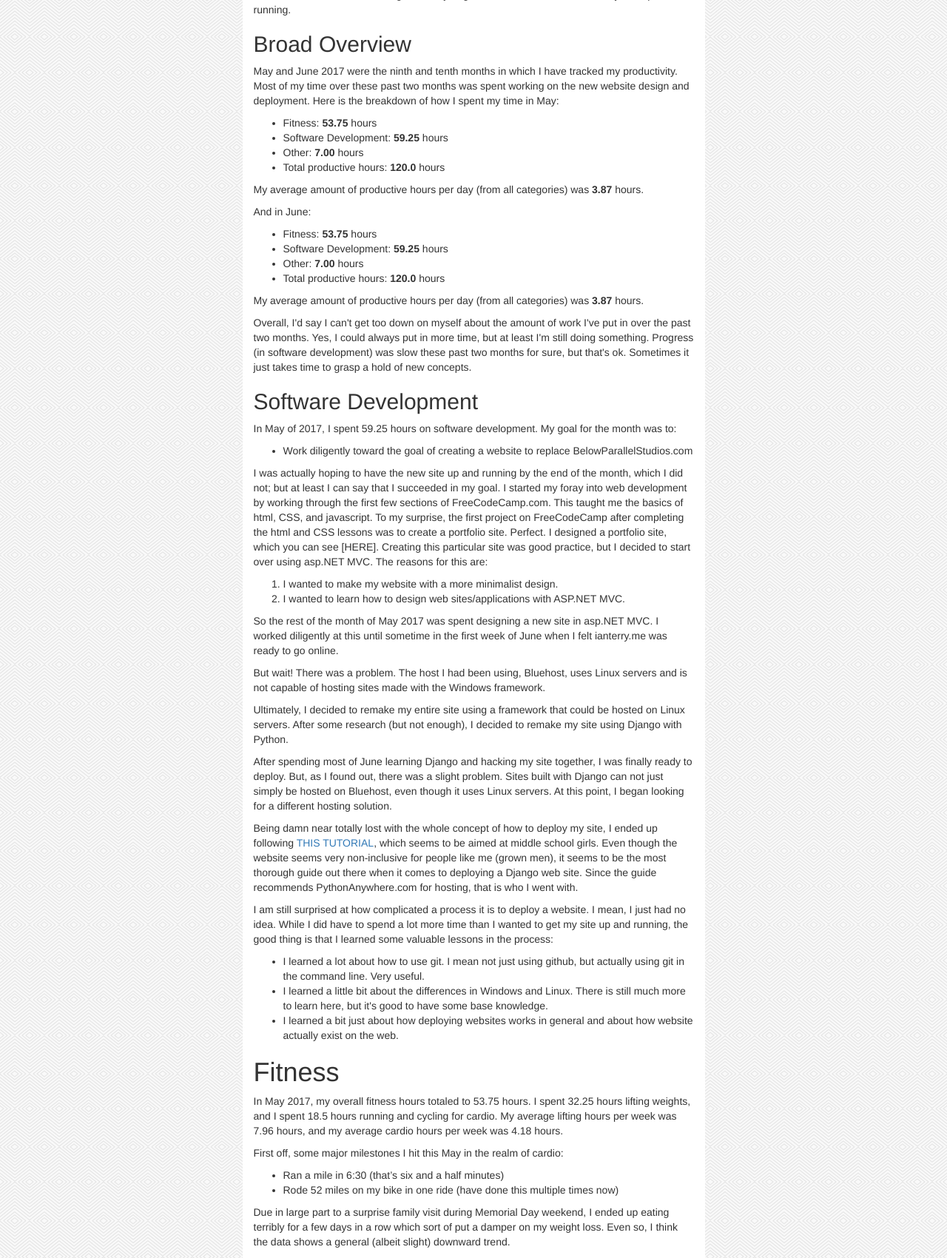
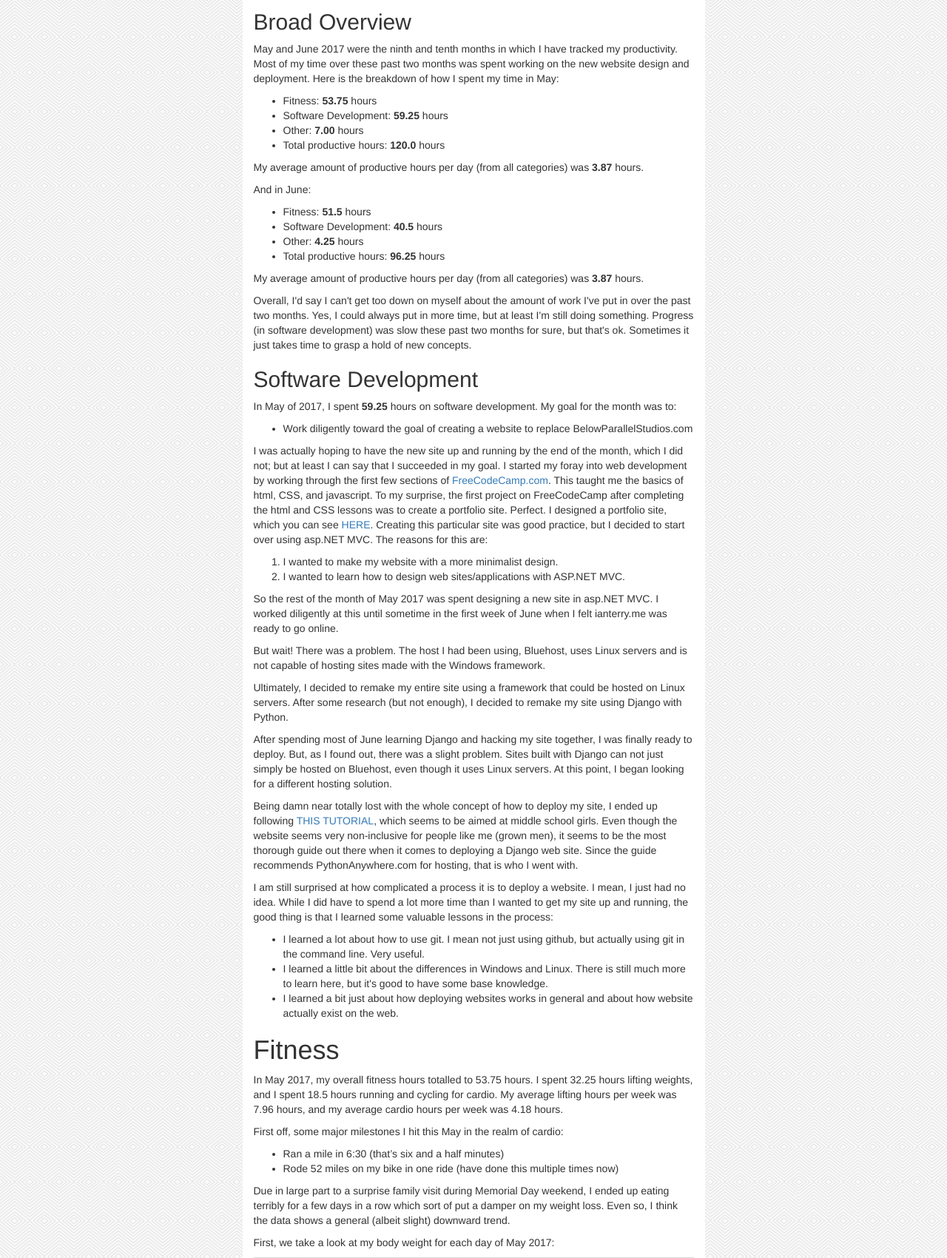
Before and after one commit to I4N-T/site-2, a Django app: page /posts/MayJune2017/ in a window 1280 px wide. Shown: the part 803-2503 px from the top of the page at 74% size. Run offline with Django 3.2, Linux system fonts and the light colour scheme; some libraries are stand-ins or nearby versions.

Commit message:
updated MayJune2017.html and uploaded MayJune2017.png. Updated blog listing to include new entry

```diff
--- a/personal/templates/personal/blog.html
+++ b/personal/templates/personal/blog.html
@@ -12,7 +12,7 @@
             <h1 class="text-center" style="margin-top: -15px;">Blog Posts</h1>
 
 			{% load static %}
-            <!--<a href="@Url.Action("Posts", "Blog", new { id = "May2017" })"><img class="img-responsive banner-img" src="{% static 'personal/Sept2016.png' %}" alt="May 2017 Productivity Report" /></a>-->
+            <a href="{% url 'posts' 'MayJune2017' %}"><img class="img-responsive banner-img" src="{% static '/MayJune2017.png' %}" alt="May/June 2017 Productivity Report" /></a>
             <a href="{% url 'posts' 'April2017' %}"><img class="img-responsive banner-img" src="{% static '/April2017.png' %}" alt="April 2017 Productivity Report" /></a>
             <a href="{% url 'posts' 'March2017' %}"><img class="img-responsive banner-img" src="{% static '/March2017.png' %}" alt="March 2017 Productivity Report" /></a>
             <a href="{% url 'posts' 'SixMonthReport' %}"><img class="img-responsive banner-img" src="{% static '/6Month_sept17_feb17/banner.png' %}" alt="Six Month Productivity Report" /></a>
--- a/personal/templates/personal/posts/MayJune2017.html
+++ b/personal/templates/personal/posts/MayJune2017.html
@@ -25,24 +25,24 @@
 
 			<p>And in June:</p>
 			<ul> <!--TO DO -->
-                <li>Fitness: <strong>53.75</strong> hours</li>
-                <li>Software Development: <strong>59.25</strong> hours</li>
-                <li>Other: <strong>7.00</strong> hours</li>
-                <li>Total productive hours: <strong>120.0</strong> hours</li>
+                <li>Fitness: <strong>51.5</strong> hours</li>
+                <li>Software Development: <strong>40.5</strong> hours</li>
+                <li>Other: <strong>4.25</strong> hours</li>
+                <li>Total productive hours: <strong>96.25</strong> hours</li>
             </ul>
             <p>My average amount of productive hours per day (from all categories) was <strong>3.87</strong> hours.</p><!--TO DO -->
 
             <p>Overall, I'd say I can't get too down on myself about the amount of work I've put in over the past two months. Yes, I could always put in more time, but at least I'm still doing something.
 			Progress (in software development) was slow these past two months for sure, but that's ok. Sometimes it just takes time to grasp a hold of new concepts. </p>
             <h2>Software Development</h2>
-            <p>In May of 2017, I spent 59.25 hours on software development. My goal for the month was to:</p>
+            <p>In May of 2017, I spent <strong>59.25</strong> hours on software development. My goal for the month was to:</p>
 			<ul>
 			<li>Work diligently toward the goal of creating a website to replace BelowParallelStudios.com</li>
 			</ul>
 			<p>I was actually hoping to have the new site up and running by the end of the month, which I did not; but at least I can say that I succeeded in my goal.
-			I started my foray into web development by working through the first few sections of FreeCodeCamp.com. This taught me the basics of html, CSS, and javascript.
+			I started my foray into web development by working through the first few sections of <a href="https://www.freecodecamp.org/">FreeCodeCamp.com</a>. This taught me the basics of html, CSS, and javascript.
 			To my surprise, the first project on FreeCodeCamp after completing the html and CSS lessons was to create a portfolio site. Perfect. I designed a portfolio site,
-			which you can see [HERE]. Creating this particular site was good practice, but I decided to start over using asp.NET MVC. The reasons for this are:</p>
+			which you can see <a href="https://codepen.io/BelowParallelStudios/pen/qmxrBj">HERE</a>. Creating this particular site was good practice, but I decided to start over using asp.NET MVC. The reasons for this are:</p>
 			<ol>
 			<li>I wanted to make my website with a more minimalist design.</li>
 			<li>I wanted to learn how to design web sites/applications with ASP.NET MVC.</li>
@@ -67,7 +67,7 @@
 
 <!--TO DO update hours-->
             <h1>Fitness</h1>
-            <p>In May 2017, my overall fitness hours totaled to 53.75 hours. I spent 32.25 hours lifting weights, and I spent 18.5 hours running and cycling for cardio.
+            <p>In May 2017, my overall fitness hours totalled to 53.75 hours. I spent 32.25 hours lifting weights, and I spent 18.5 hours running and cycling for cardio.
 			My average lifting hours per week was 7.96 hours, and my average cardio hours per week was 4.18 hours.</p>
 			<p>First off, some major milestones I hit this May in the realm of cardio:</p>
 			<ul>
@@ -83,6 +83,9 @@
             <p>Next, let’s take a look at my average weight for each week of the month:</p>
 
             <img class="img-responsive banner-img" src="{% static '/charts_and_graphs/May2017_bodyweight_weekly.png' %}" alt="May Body Weight Weekly" />
+
+			<p>In June 2017, my overall fitness hours totalled to 51.5 hours. I spent 30.5 hours lifting weights, and I spent 21.0 hours running and cycling for cardio.
+			My average lifting hours per week was 7.12 hours, and my average cardio hours per week was 4.90 hours.</p>
 
 			<p>Yet again, in June 2017, I made excuses to eat terribly at certain times. This time, my excuses were based on my girlfriend returning from a very long trip
 			overseas. To be clear, I don't feel very guilty about eating out too much on special occasions. While it does slow my weightloss progress, I'm still destined
@@ -116,7 +119,7 @@ can't be too hard on myself. Also, keep in mind that even 200 lbs is not overwei
 			 5/3/1 at least through the next month or two.</p>
 
             <h2>Other</h2>
-            <p>In May, I spent <strong>7.00</strong> hours doing other productive stuff. In June, I spent <strong>?.??</strong> hours doing other productive stuff.</p>
+            <p>In May, I spent <strong>7.00</strong> hours doing other productive stuff. In June, I spent <strong>4.25</strong> hours doing other productive stuff.</p>
 
             <h2>Student Loan Repayment</h2>
 
@@ -127,11 +130,12 @@ can't be too hard on myself. Also, keep in mind that even 200 lbs is not overwei
             <h2>Goals for next month (July 2017):</h2>
             <h3>Software Dev Goals:</h3>
             <ul>
-                <li>TO DO</li>
+                <li>Decide on a project to work on, and work hard on it.</li>
             </ul>
             <h3>Fitness Goals:</h3>
             <ul>
-                <li>Maintain strength on all lifts</li>
+                <li>Maintain strength on all lifts.</li>
+				<li>Lose weight, even if only a small amount.</li>
             </ul>
             <h3>Student Loan Repayment Goals:</h3>
             <ul>
```
Also changed, not shown: static/personal/MayJune2017.png (added).
